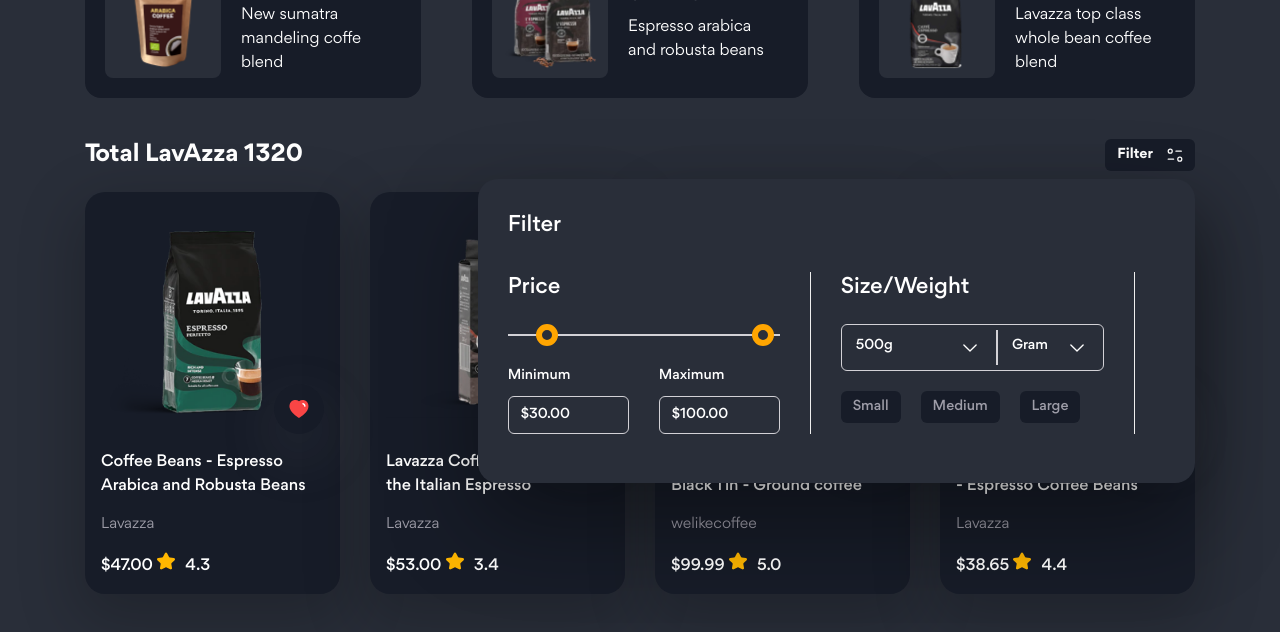
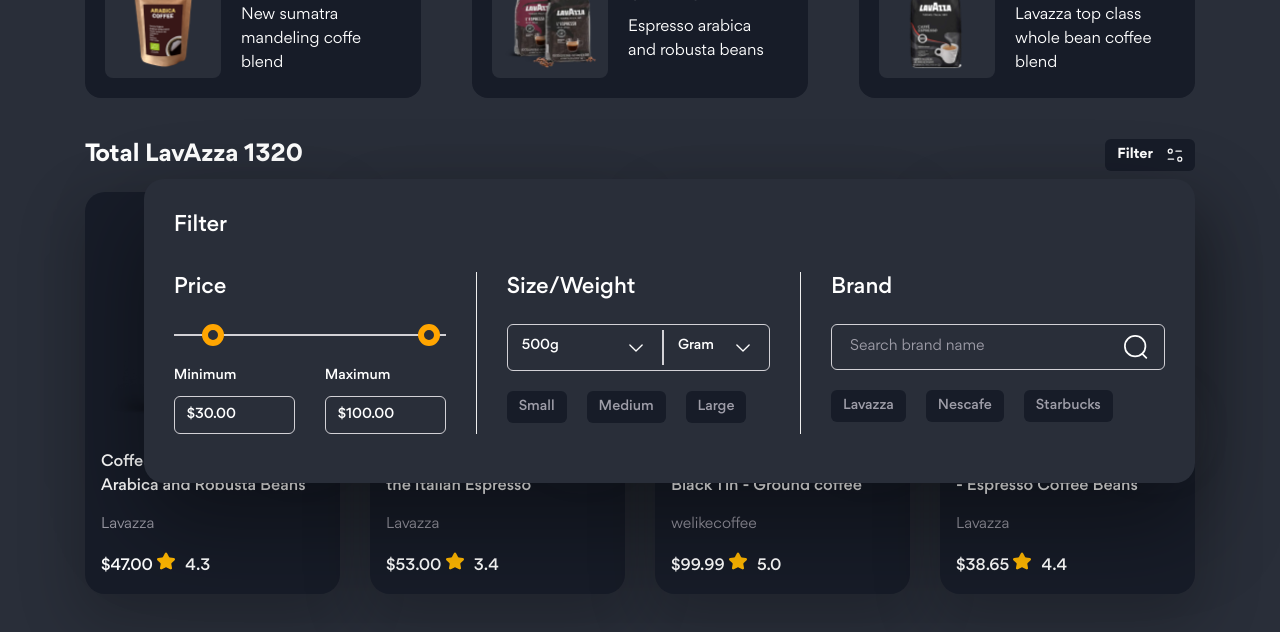
Before and after one commit to kaitobui25/grocery-ecommerce, a website: page index.html in a window 1280 px wide. Shown: the part 679-1311 px from the top of the page. Drawn offline with Linux system fonts and the light colour scheme.

Commit message:
Form filter for product #3

```diff
--- a/index.html
+++ b/index.html
@@ -165,7 +165,22 @@
                                     </div>
                                     <div class="filter__separate"></div>
                                     <!-- filter column 3 -->
-                                    <div class="filter__col"></div>
+                                    <div class="filter__col">
+                                        <label for="" class="filter__form-label">Brand</label>
+                                        <div class="filter__form-group">
+                                            <div class="filter__form-search-wrap">
+                                                <input type="text" class="filter__form-search" placeholder="Search brand name" />
+                                                <img src="./assets/icons/search.svg" alt="" class="icon filter__form-search-icon" />
+                                            </div>
+                                        </div>
+                                        <div class="filter__form-group">
+                                            <div class="filter__form-tags">
+                                                <button class="filter__form-tag">Lavazza</button>
+                                                <button class="filter__form-tag">Nescafe</button>
+                                                <button class="filter__form-tag">Starbucks</button>
+                                            </div>
+                                        </div>
+                                    </div>
                                 </div>
                             </form>
                         </div>
--- a/scss/components/_filter-form.scss
+++ b/scss/components/_filter-form.scss
@@ -116,7 +116,6 @@
 
             color: var(--filter-text-color);
 
-
             cursor: pointer;
         }
 
@@ -152,6 +151,38 @@
                 color: var(--filter-text-color);
             }
         }
+
+        &-search-wrap {
+            display: flex;
+            align-items: center;
+            justify-content: space-between;
+
+            width: 334px;
+            padding: 10px 16px;
+
+            border-radius: 6px;
+            border: 1px solid #d2d1d6;
+        }
+
+        &-search {
+            width: 90%;
+            border: none;
+            outline: none;
+            color: var(--filter-text-color);
+            background-color: transparent;
+            font-size: 1.5rem;
+            font-weight: 500;
+            line-height: 146.667%;
+
+            &::placeholder {
+                color: #9e9da8;
+                font-weight: 400;
+            }
+        }
+
+        &-search-icon {
+            width: 24px;
+        }
     }
     // End form
 
```
Also changed, not shown: assets/css/main.css, 2 other files.
